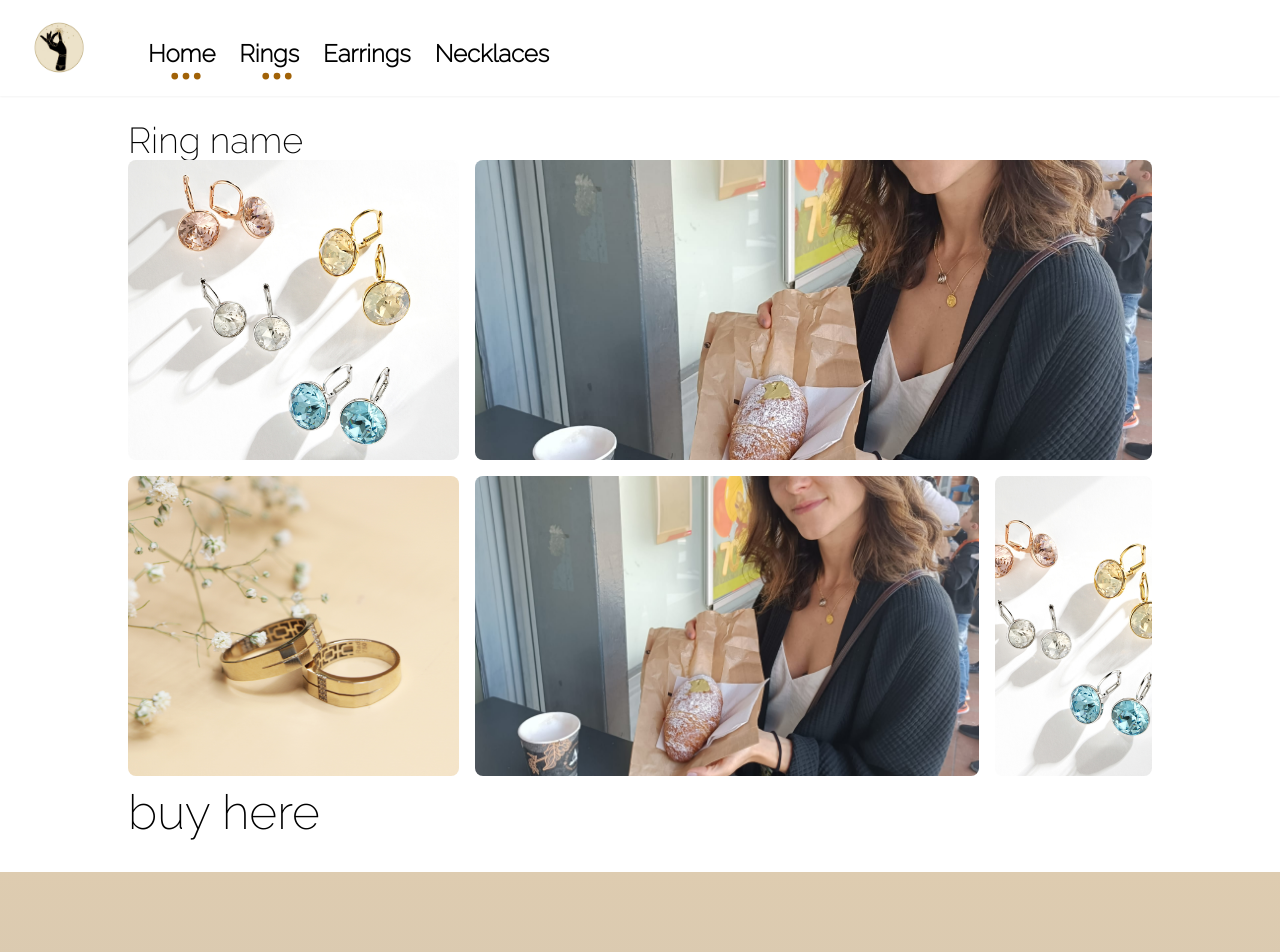
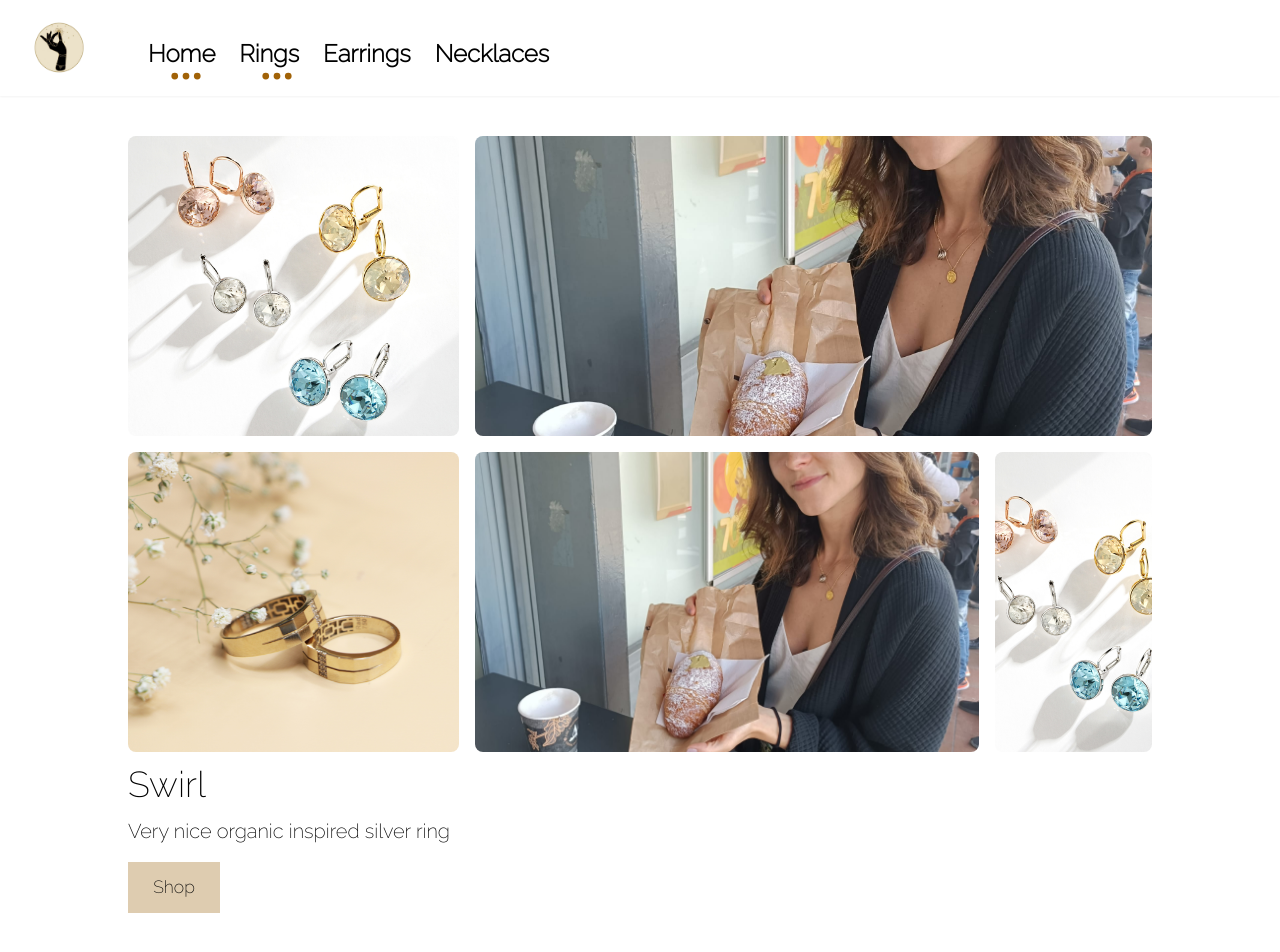
Before and after one commit to joeAmc/MJT, a Next.js app: page /rings/1 in a window 1280 px wide. Shown: the top 952 px of the page. Built offline with nearby package versions, Linux system fonts and the light colour scheme.

Commit message:
update gallery

```diff
--- a/src/components/Cards/RingGallery.js
+++ b/src/components/Cards/RingGallery.js
@@ -38,28 +38,34 @@ const ringImages = [
 
 const RingGallery = ({ title }) => {
   const [isGallery, setIsGallery] = useState(true);
+  const [closeUpImage, setcloseUpImage] = useState();
 
-  const toggleZoom = () => {
-    setIsGallery(!isGallery);
+  const toggleZoom = (id) => {
+    ringImages.map((ring) => {
+      if (ring.id === id) {
+        setcloseUpImage(ring.src);
+      }
+    }),
+      setIsGallery(!isGallery);
   };
 
+  console.log(closeUpImage, "closeUpImage");
   const closeZoom = () => {
     setIsGallery(!isGallery);
   };
 
   return (
-    <div className="mx-32 my-6 relative">
-      <h1 className="text-4xl mt-6">Ring name</h1>
-      <div className="gallery-container grid gap-4 grid-cols-6  auto-rows-[300px] auto-cols-[300px]">
+    <div className="mx-32 my-10 relative">
+      <div className="gallery-container grid gap-4 grid-cols-6  auto-rows-[300px] auto-cols-[300px] w-full">
         {ringImages.map(({ id, src, title, colspan, rowspan }) => {
           return (
             <div
-              className={`gallery-item-${id} ${colspan} ${rowspan}`}
+              className={`gallery-item-${id} ${colspan} ${rowspan} overflow-hidden`}
               key={id}
             >
               <Image
-                className="h-full rounded-lg object-cover	cursor-pointer"
-                onClick={toggleZoom}
+                className="h-full rounded-lg object-cover	cursor-pointer ease-in duration-300 hover:scale-105"
+                onClick={() => toggleZoom(id)}
                 src={src}
                 alt={title}
               />
@@ -69,17 +75,21 @@ const RingGallery = ({ title }) => {
       </div>
       {!isGallery && (
         <div onClick={closeZoom}>
-          <div className="close-up rounded-lg bg-white w-3/5 h-3/5 mt-[160px] z-50 fixed top-0 bottom-0 left-0 right-0 mx-auto">
+          <div className=" close-up rounded-lg bg-white w-3/5 h-3/5 mt-[160px] z-50 fixed top-0 bottom-0 left-0 right-0 mx-auto">
             <Image
-              className="h-full rounded-lg object-cover"
-              src={Rings}
+              className="h-full rounded-lg object-cover "
+              src={closeUpImage}
               alt={title}
             />
           </div>
           <div className="background h-full w-full fixed top-0 left-0 bg-black-rgba "></div>
         </div>
       )}
-      <h1>buy here</h1>
+      <div className="ring-text  ">
+        <h1 className="text-4xl mt-3 mb-3 ">Swirl</h1>
+        <p className="">Very nice organic inspired silver ring</p>
+      </div>
+      <button className="btn mt-4 ">Shop</button>
     </div>
   );
 };
```
